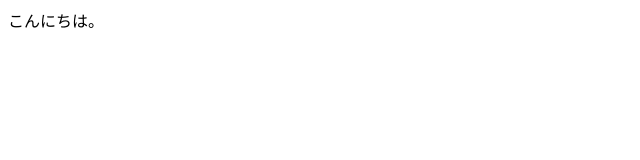
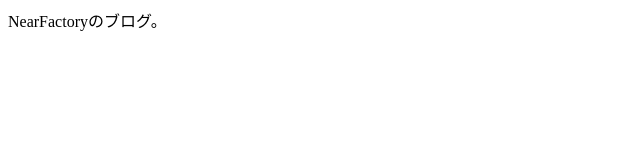
Before and after one commit to nearfactory/blog, a plain HTML site: page index.html in a window 1280 px wide. Shown: the full height of the page, 0-640 px from the left. Drawn offline with Linux system fonts and the light colour scheme.

```diff
--- a/index.html
+++ b/index.html
@@ -7,6 +7,6 @@
   </head>
 
   <body>
-    こんにちは。
+    NearFactoryのブログ。
   </body>
 </html>
```
Also changed, not shown: 2 other files.
